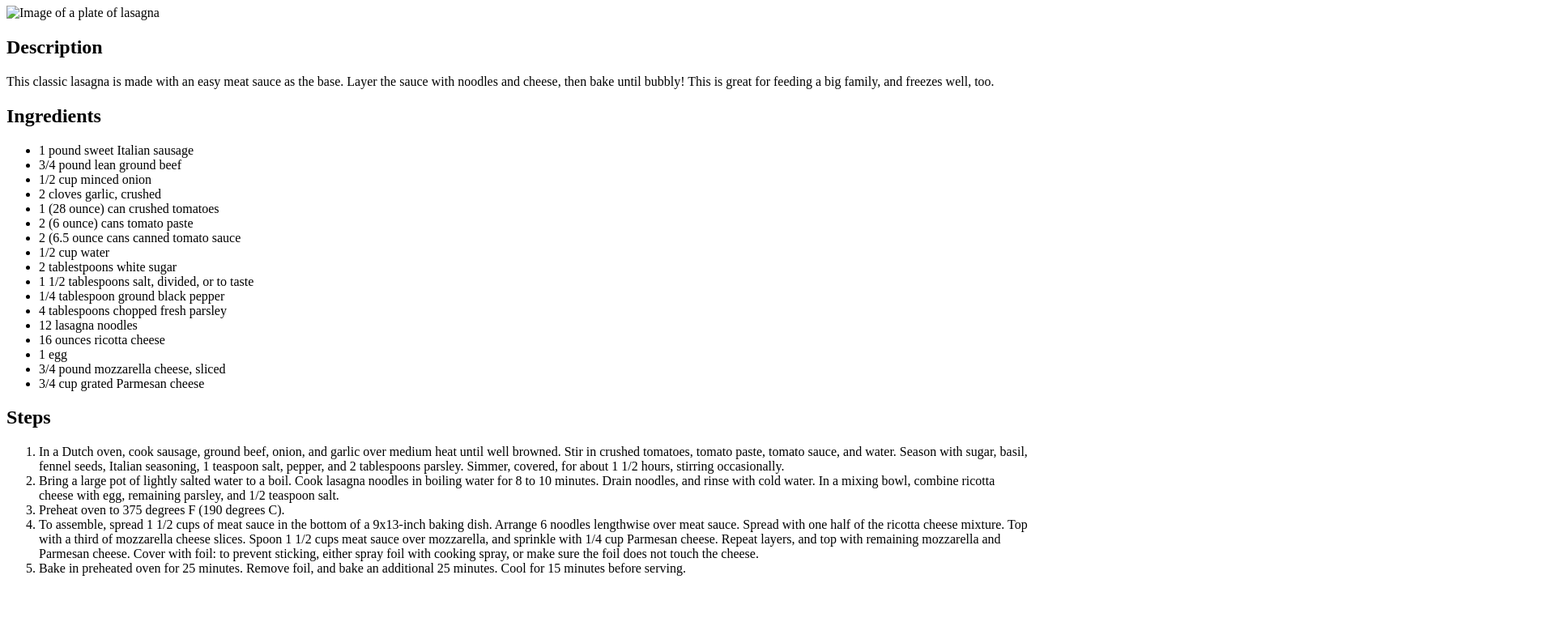
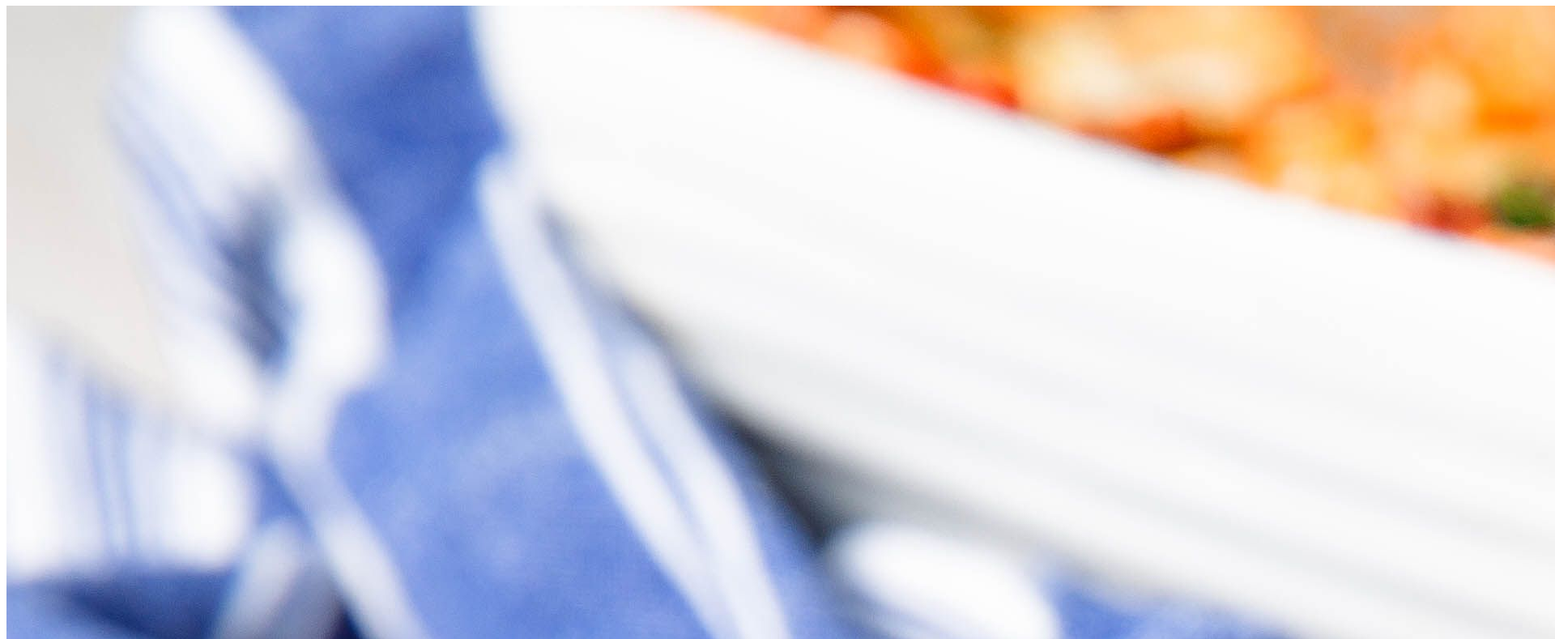
Before and after one commit to Lasspeng/odin-recipes, a plain HTML site: page recipes/lasagna.html in a window 1280 px wide. Shown: the part 73-862 px from the top of the page at 81% size, 1920 px wide, since content can reach past the window. Before the commit the page ends 800 px from the top, so only its background shows below. Drawn offline with Linux system fonts and the light colour scheme.

Commit message:
Fix typo on lasagna page

```diff
--- a/recipes/lasagna.html
+++ b/recipes/lasagna.html
@@ -7,7 +7,7 @@
 
   <body>
     <h1>Lasagna</h1>
-    <img src="../img/lasagna.png" alt="Image of a plate of lasagna"/>
+    <img src="../img/lasagna.jpeg" alt="Image of a plate of lasagna"/>
 
     <h2>Description</h2>
     <p>
```
